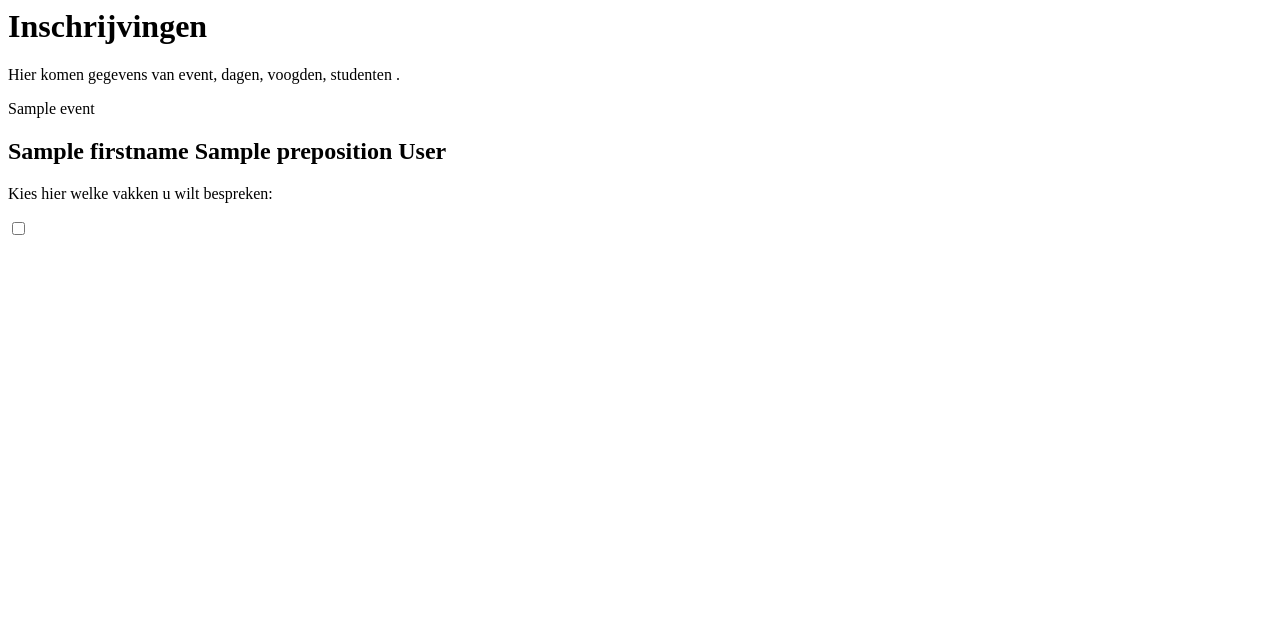
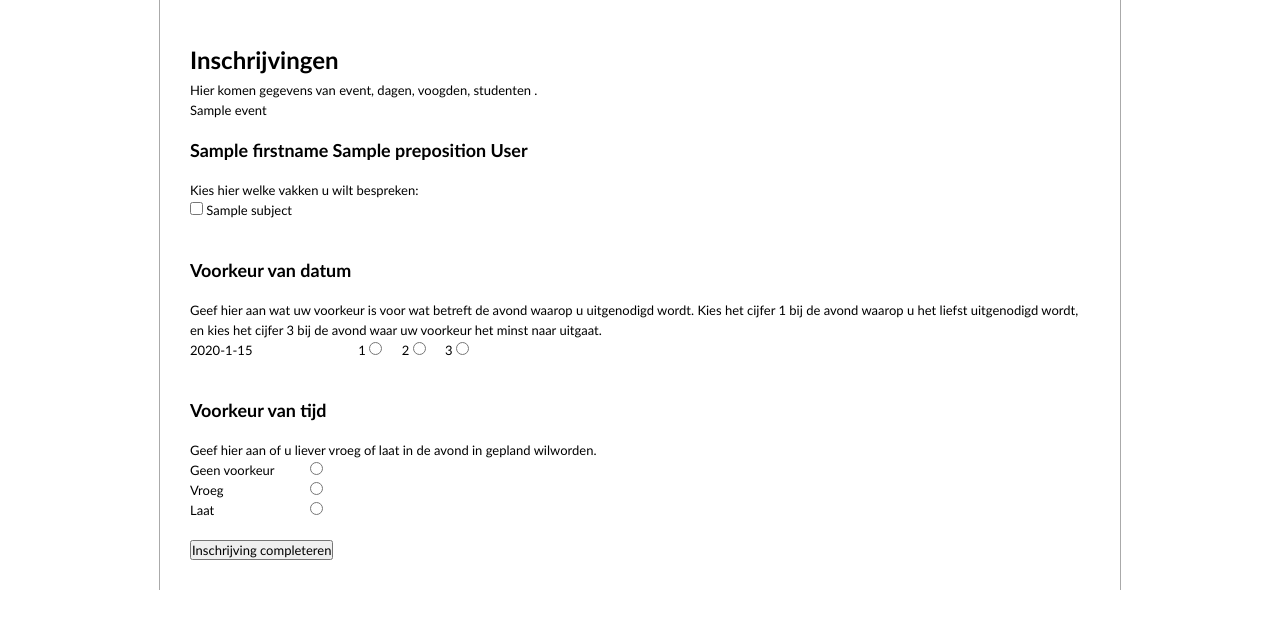
Before and after one commit to Project78/Project78, a Django app: template src/templates/subscription.html in a window 1280 px wide. Shown: the top 629 px of the page. Run offline with Django 3.2, Linux system fonts and the light colour scheme; the template is opened without the code that fills it: most values are stand-ins (such as "Sample title", 1, 10 or a date in 2020); some libraries are stand-ins or nearby versions.

Commit message:
Added subscription ability (checks and error handling are to come)

```diff
--- a/src/static/css/screen.css
+++ b/src/static/css/screen.css
@@ -204,3 +204,26 @@ th
 	font-size: 19px;
 	text-decoration: none;
 }
+
+/**/
+.date-option {
+	display: inline-block;
+    width: 40px;
+}
+.date {
+	display: inline-block;
+	width: 165px;
+}
+.student {
+	padding-bottom: 20px;
+}
+.time {
+	display: inline-block;
+	width: 120px;
+}
+.date-section {
+	padding-bottom: 20px;
+}
+.time-pref-section {
+	padding-bottom: 20px;
+}
--- a/src/templates/subscription.html
+++ b/src/templates/subscription.html
@@ -1,25 +1,59 @@
-<html>
-<head>
-<title>Inschrijvingen</title>
-</head>
+{% extends 'base.html' %}
 
-<body>
-<h1>Inschrijvingen</h1>
-<p>Hier komen gegevens van event, dagen, voogden, studenten .</p>
+{% block body %}
+<div id="wrapper">
+	<div id="content">
+		<h1>Inschrijvingen</h1>
+		<p>Hier komen gegevens van event, dagen, voogden, studenten .</p>
 
+		{{event.event_name}}<br />
 
-{{event.event_name}}<br />
+		<form method="post" action="">
+			{% for student in students %}
+			<div id="{{student.0.key.name}}" class="student">
+				<h2>{{student.0.firstname}} {{student.0.preposition}} {{student.0.lastname}}</h2>
+				<p>Kies hier welke vakken u wilt bespreken:</p>
+					{% for subject in student.1 %}
+					<input type="checkbox" value="{{subject.key.name}}" name="subject_{{student.0.key.name}}" /> {{subject.name}}<br />
+					{% endfor %}
+			</div>
+			{% endfor %}
 
+		<div class="date-section">
+			<h2>Voorkeur van datum</h2>
+			<p>Geef hier aan wat uw voorkeur is voor wat betreft de avond waarop u
+			uitgenodigd wordt. Kies het cijfer 1 bij de avond waarop u het liefst
+			uitgenodigd wordt, en kies het cijfer 3 bij de avond waar uw voorkeur het minst
+			naar uitgaat.</p>
 
-{% for student in students %}
-	<h2>{{student.firstname}} {{student.preposition}} {{student.lastname}}</h2>
+			{% for day in days %}
+			<p><span class="date">{{day.date.year}}-{{day.date.month}}-{{day.date.day}}</span>
+			<span class="date-option">1 <input type="radio" value="1" name="date_{{ day.key.id }}" /></span>
+			<span class="date-option">2 <input type="radio" value="2" name="date_{{ day.key.id }}" /></span>
+			<span class="date-option">3 <input type="radio" value="3" name="date_{{ day.key.id }}" /></span>
+			{% endfor %}
+		</div>
 
-	<p>Kies hier welke vakken u wilt bespreken:</p>
-	<input type="checkbox" name="vehicle" value="Bike" />
+		<div class="time-pref-section">
+			<h2>Voorkeur van tijd</h2>
+			<p>Geef hier aan of u liever vroeg of laat in de avond in gepland wilworden.</p>
+			<p><span class="time">Geen voorkeur</span><input type="radio" value="0" name="time_pref"/></p>
+			<p><span class="time">Vroeg</span><input type="radio" value="1" name="time_pref" /></p>
+			<p><span class="time">Laat</span><input type="radio" value="2" name="time_pref" /></p>
+		</div>
 
-{% endfor %}
+		<input type="submit" value="Inschrijving completeren" name="save_subscription" />
+		</form>
+	</div>
+</div>
 
-
-</body>
-
-</html>
+<script>
+$(".student").each(function (i, o) {
+	var id = $(o).attr('id');
+	$("#" + id).find("input[type=checkbox]").click(function() {
+		var bol = $("#" + id + " input[type=checkbox]:checked").length >= 3;
+	    $("#" + id + " input[type=checkbox]").not(":checked").attr("disabled",bol);
+	});
+});
+</script>
+{% endblock %}
```
Also changed, not shown: src/handlers/subscribe.py (+95 -12 lines).
